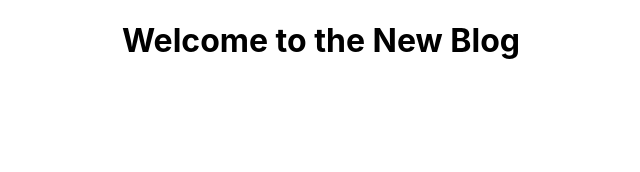
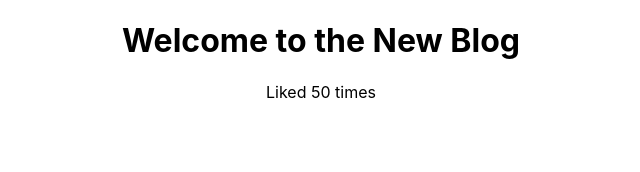
Before and after one commit to mrwizard82d1/nn-full-react-tutorial, a React (Create React App) app in the folder code/dojo-blog/: page / in a window 1280 px wide. Shown: the top 172 px of the page, without its empty margins (319-959 px from the left). Built offline with nearby package versions, Linux system fonts and the light colour scheme.

Commit message:
Render an integer variable to the page

```diff
--- a/code/dojo-blog/src/App.js
+++ b/code/dojo-blog/src/App.js
@@ -2,11 +2,17 @@ import './App.css';
 
 function App() {
     const title = "Welcome to the New Blog";
+    const likes = 50;
+
 
     return (
         <div className="App">
             <div className="content">
                 <h1>{ title }</h1>
+                { /* Note the "unexpected" syntax necessary to embed a comment in the JSX code. */}
+                { /* In addition, note that comments are **not** rendered to the page. */}
+                { /* Even though `likes` is an integer type, it is "automagically" output as a string. */ }
+                <p>Liked { likes } times</p>
             </div>
         </div>
     );
```
